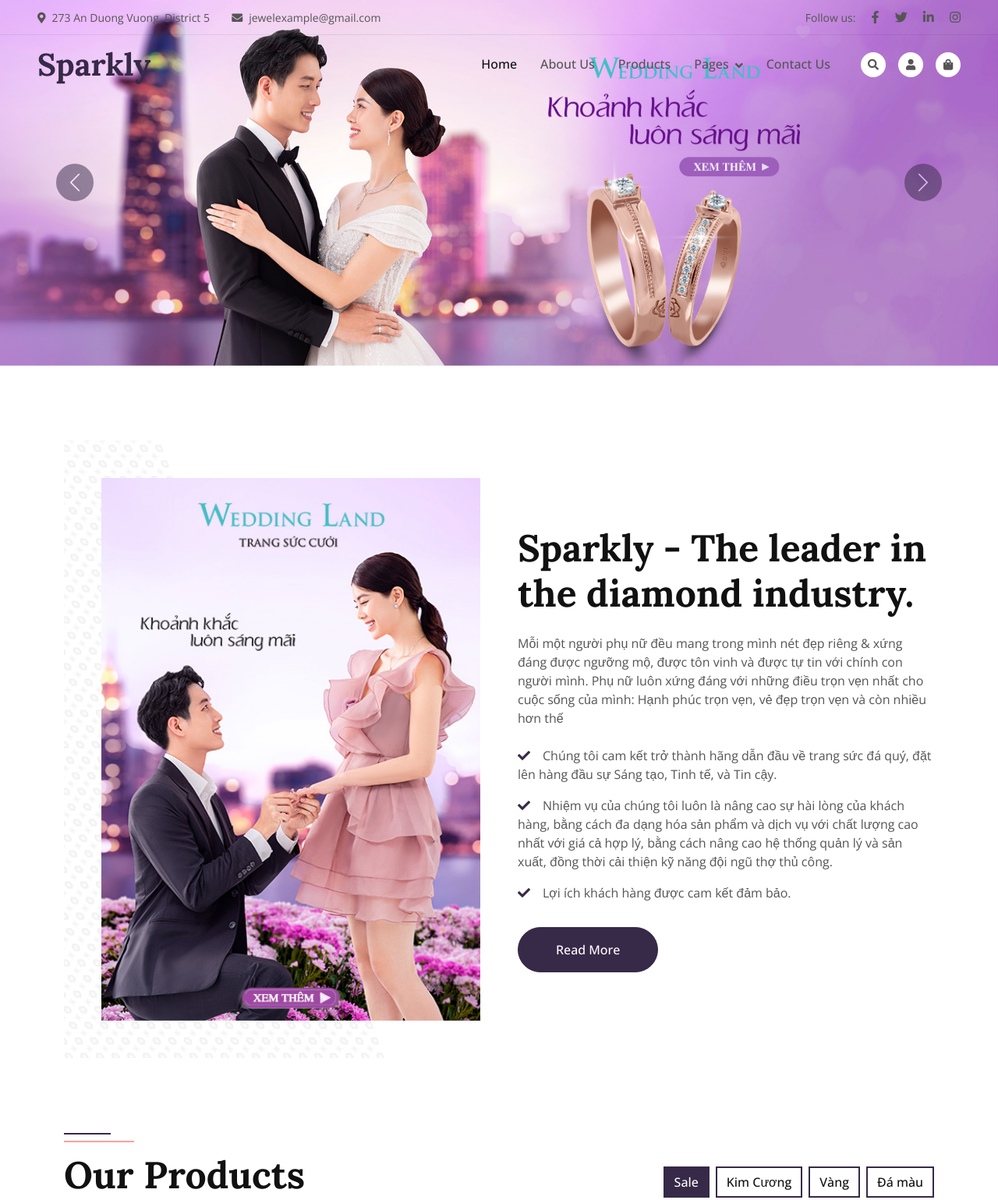
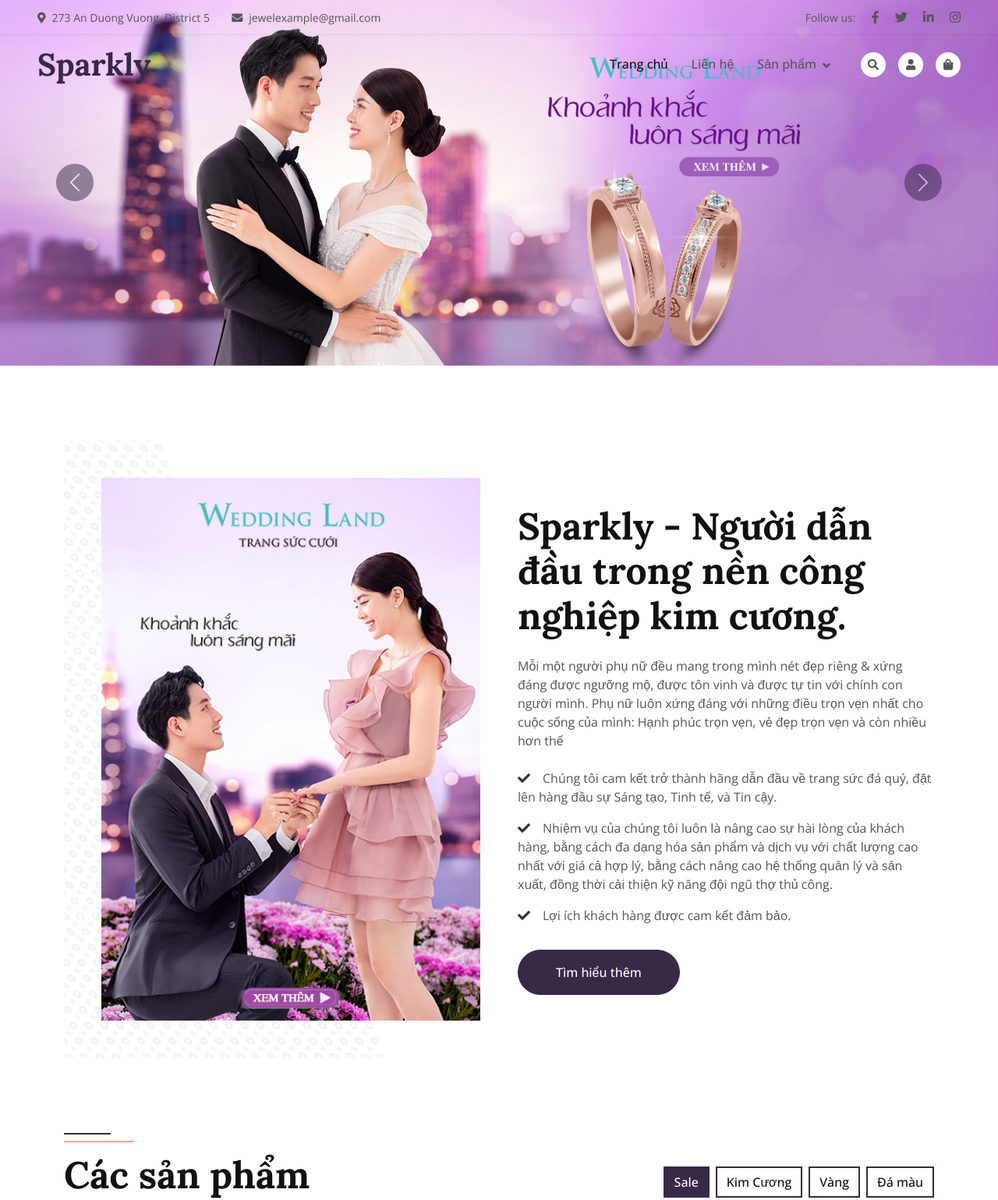
Before and after one commit to tph2479/DiamondBusiness, a plain HTML site: page index.html in a window 1280 px wide. Shown: the top 1539 px of the page at 78% size. Drawn offline with nearby package versions, Linux system fonts and the light colour scheme; animation ran at ten frames a second.

Commit message:
chuyển về 1 trang index.html

```diff
--- a/index.html
+++ b/index.html
@@ -96,24 +96,21 @@
         </button>
         <div class="collapse navbar-collapse" id="navbarCollapse">
           <div class="navbar-nav ms-auto p-4 p-lg-0">
-            <a href="index.html" class="nav-item nav-link active">Home</a>
-            <a href="about.html" class="nav-item nav-link">About Us</a>
-            <a href="product.html" class="nav-item nav-link">Products</a>
+            <a href="index.html" class="nav-item nav-link active">Trang chủ</a>
+            <a href="about.html" class="nav-item nav-link">Liên hệ</a>
             <div class="nav-item dropdown">
               <a
                 href="#"
                 class="nav-link dropdown-toggle"
                 data-bs-toggle="dropdown"
-                >Pages</a
+                >Sản phẩm</a
               >
               <div class="dropdown-menu m-0">
-                <a href="blog.html" class="dropdown-item">Blog Grid</a>
-                <a href="feature.html" class="dropdown-item">Our Features</a>
-                <a href="testimonial.html" class="dropdown-item">Testimonial</a>
-                <a href="404.html" class="dropdown-item">404 Page</a>
+                <a href="blog.html" class="dropdown-item">Loại A</a>
+                <a href="feature.html" class="dropdown-item">Loại B</a>
+                <a href="testimonial.html" class="dropdown-item">Loại C</a>
               </div>
             </div>
-            <a href="contact.html" class="nav-item nav-link">Contact Us</a>
           </div>
           <div class="d-none d-lg-flex ms-2">
             <a class="btn-sm-square bg-white rounded-circle ms-3" href="">
@@ -185,7 +182,7 @@
           </div>
           <div class="col-lg-6 wow fadeIn" data-wow-delay="0.5s">
             <h1 class="display-5 mb-4">
-              Sparkly - The leader in the diamond industry.
+              Sparkly - Người dẫn đầu trong nền công nghiệp kim cương.
             </h1>
             <p class="mb-4">
               Mỗi một người phụ nữ đều mang trong mình nét đẹp riêng & xứng đáng
@@ -210,8 +207,8 @@
               <i class="fa fa-check text-primary me-3"></i>Lợi ích khách hàng
               được cam kết đảm bảo.
             </p>
-            <a class="btn btn-primary rounded-pill py-3 px-5 mt-3" href=""
-              >Read More</a
+            <a class="btn btn-primary rounded-pill py-3 px-5 mt-3" href="contact.html"
+              >Tìm hiểu thêm</a
             >
           </div>
         </div>
@@ -229,7 +226,7 @@
               data-wow-delay="0.1s"
               style="max-width: 500px"
             >
-              <h1 class="display-5 mb-3">Our Products</h1>
+              <h1 class="display-5 mb-3">Các sản phẩm</h1>
             </div>
           </div>
           <div
```
